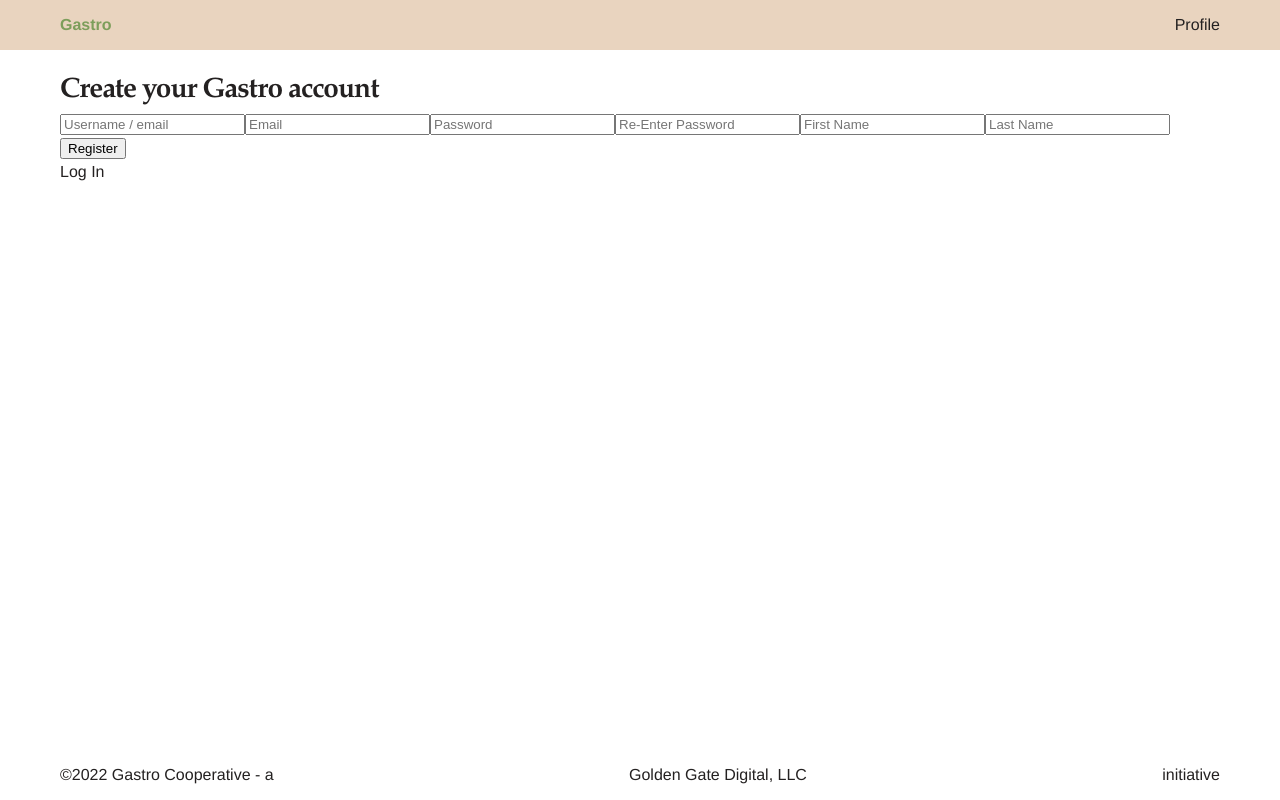
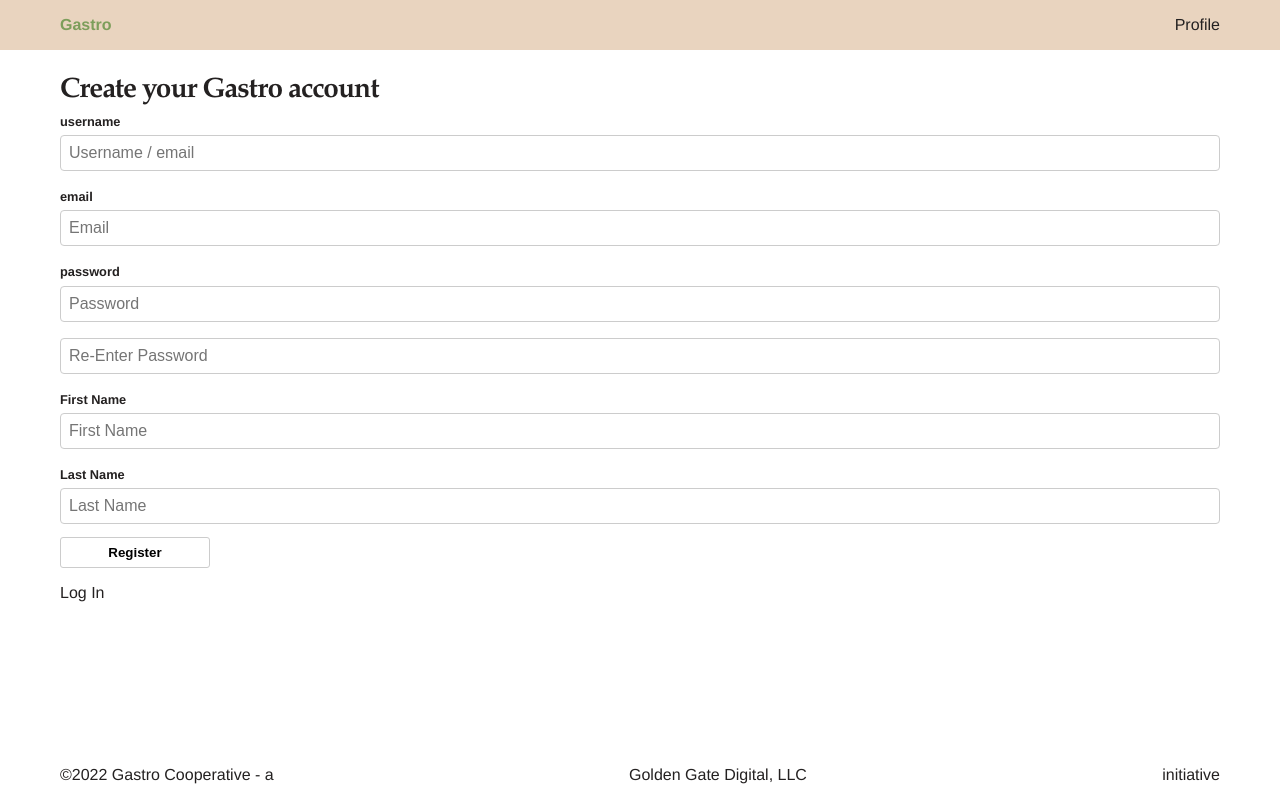
Before and after one commit to gastrowiki/gastro-web, a Next.js app: page /signup in a window 1280 px wide. Built offline with nearby package versions, Linux system fonts and the light colour scheme.

Commit message:
Refine the signup form

```diff
--- a/package.json
+++ b/package.json
@@ -15,6 +15,7 @@
   "dependencies": {
     "formik": "^2.2.9",
     "js-cookie": "^3.0.1",
+    "lodash": "^4.17.21",
     "next": "12.0.8",
     "react": "17.0.2",
     "react-dom": "17.0.2",
@@ -22,6 +23,7 @@
   },
   "devDependencies": {
     "@types/js-cookie": "^3.0.1",
+    "@types/lodash": "^4.14.178",
     "@types/node": "17.0.10",
     "@types/react": "17.0.38",
     "eslint": "8.7.0",
--- a/src/auth/signupPanel.tsx
+++ b/src/auth/signupPanel.tsx
@@ -1,10 +1,24 @@
 import React from "react";
 import Link from "next/link";
-import { Formik, FormikHelpers, Form, Field } from "formik";
+import { Formik, FormikHelpers, Form } from "formik";
 import { useRouter } from "next/router";
+import debounce from "lodash/debounce";
 
+import { IRegisterUser } from "./auth.types";
+import { Input } from "common/forms";
+import { server } from "common/utils";
 import { userCurrentUser } from "auth";
-import { IRegisterUser } from "./auth.types";
+
+const checkUsernameAvailability = debounce(async (username: string) => {
+  if (!username) {
+    return;
+  }
+  try {
+    await server.GET<boolean>(`/usernameAvailability?username=${username}`);
+  } catch (e: any) {
+    return e.fieldErrors?.username || e.message;
+  }
+}, 300);
 
 const RegisterPanel = () => {
   const router = useRouter();
@@ -39,20 +53,48 @@ const RegisterPanel = () => {
         }}
         onSubmit={handleSubmit}
       >
+        {({ setFieldError, handleChange }) => (
           <Form>
             <h2>Create your Gastro account</h2>
-          <Field type="text" name="username" placeholder="Username / email" />
-          <Field type="email" name="email" placeholder="Email" />
-          <Field type="password" name="password" placeholder="Password" />
-          <Field
+            <Input
+              type="text"
+              label="username"
+              name="username"
+              validate={checkUsernameAvailability}
+              placeholder="Username / email"
+            />
+            <Input
+              type="email"
+              label="email"
+              name="email"
+              placeholder="Email"
+            />
+            <Input
+              type="password"
+              label="password"
+              name="password"
+              placeholder="Password"
+            />
+            <Input
               type="password"
               name="password_verification"
               placeholder="Re-Enter Password"
             />
-          <Field type="text" name="givenName" placeholder="First Name" />
-          <Field type="text" name="familyName" placeholder="Last Name" />
+            <Input
+              type="text"
+              label="First Name"
+              name="givenName"
+              placeholder="First Name"
+            />
+            <Input
+              type="text"
+              label="Last Name"
+              name="familyName"
+              placeholder="Last Name"
+            />
             <button type="submit">Register</button>
           </Form>
+        )}
       </Formik>
       <Link href="/login">
         <a>Log In</a>
--- /dev/null
+++ b/src/common/forms/Input.tsx
@@ -0,0 +1,46 @@
+import { InputHTMLAttributes } from "react";
+import { ErrorMessage, Field } from "formik";
+import formStyles from "./formStyles.module.scss";
+
+export interface IInput extends InputHTMLAttributes<HTMLInputElement> {
+  name: string;
+  label?: string;
+  placeholder?: string;
+  type?: string;
+  validate: (value: string) => undefined | string | Promise<undefined | string>;
+}
+
+const Input = ({
+  name,
+  label,
+  placeholder,
+  type = "text",
+  ...props
+}: IInput) => {
+  const inputId = `${type}-input-${name}-${label}`;
+  return (
+    <div className={formStyles.inputContainer}>
+      <label className={formStyles.inputLabel} htmlFor={inputId}>
+        <strong>{label}</strong>
+        <ErrorMessage name={name}>
+          {(msg) => (
+            <>
+              {label && " - "}
+              <span className={formStyles.error}>{msg}</span>
+            </>
+          )}
+        </ErrorMessage>
+      </label>
+      <Field
+        id={inputId}
+        className={formStyles.input}
+        name={name}
+        type={type}
+        placeholder={placeholder}
+        {...props}
+      />
+    </div>
+  );
+};
+
+export default Input;
--- /dev/null
+++ b/src/common/forms/formStyles.module.scss
@@ -0,0 +1,28 @@
+.inputContainer {
+  display: block;
+}
+
+.inputContainer + .inputContainer {
+  margin-top: 1em;
+}
+
+.inputLabel {
+  display: block;
+  font-size: 0.8rem;
+  margin-bottom: 0.25rem;
+}
+
+.input {
+  display: block;
+  width: 100%;
+  padding: 0.5em;
+  border: 1px solid #ccc;
+  border-radius: 0.25rem;
+  font-size: 1rem;
+  transition: border-color 0.2s ease-in-out;
+}
+
+.error {
+  color: red;
+  font-weight: normal;
+}
--- /dev/null
+++ b/src/common/forms/index.ts
@@ -0,0 +1 @@
+export { default as Input } from './Input'
--- /dev/null
+++ b/src/styles/buttons.scss
@@ -0,0 +1,14 @@
+button {
+  background: #fff;
+  border: 1px solid #ccc;
+  border-radius: 3px;
+  cursor: pointer;
+  display: inline-block;
+  font-weight: bold;
+  padding: 0.5em 1em;
+  text-align: center;
+  transition: all 0.2s ease-in-out;
+  white-space: nowrap;
+  min-width: 150px;
+  margin: 1em 0;
+}
--- a/src/styles/global.scss
+++ b/src/styles/global.scss
@@ -5,3 +5,4 @@
 @import './colors.module.scss';
 @import './reset.scss';
 @import './typography.scss';
+@import './buttons.scss';
```
Also changed, not shown: 1 other file (tests, documents, lock files or other folders). Lines whose indentation alone changed are shown as unchanged.
